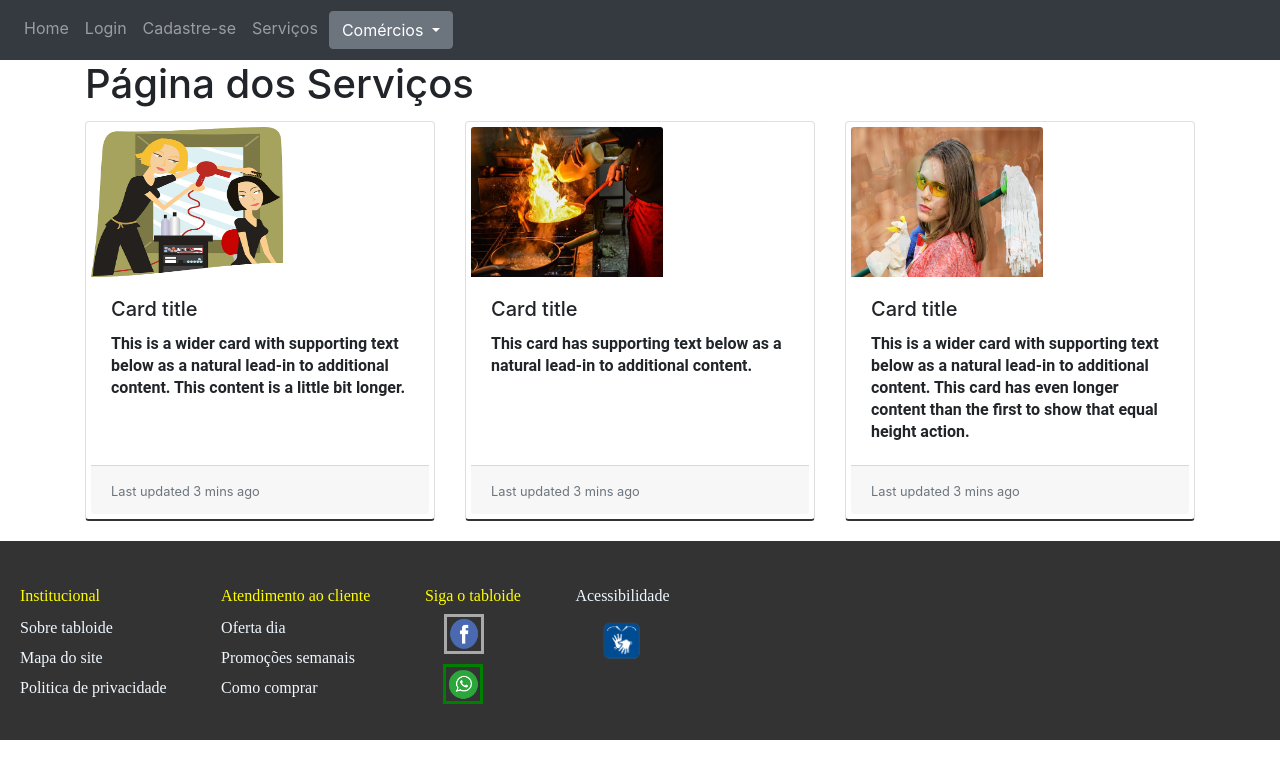
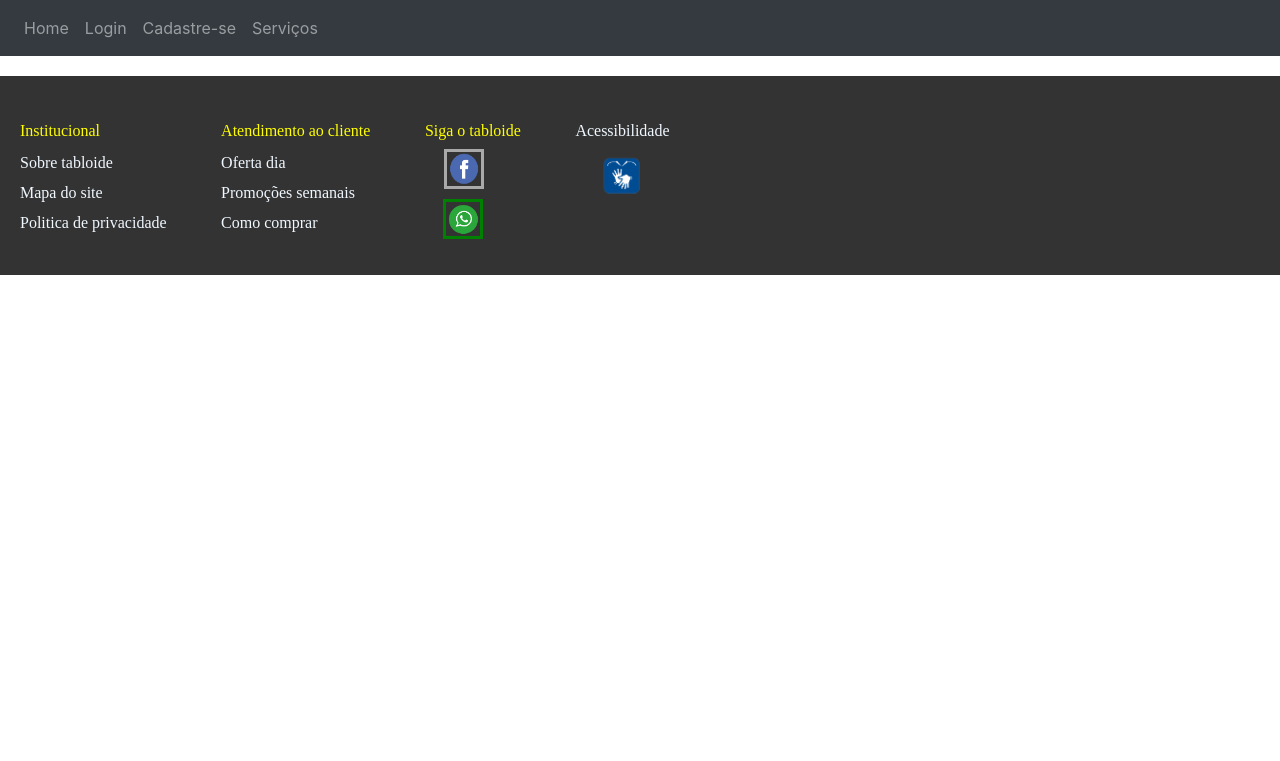
Before and after one commit to zilaraujo1/tabloid_pi3, a Flask app: page /servicos in a window 1280 px wide. Shown: the top 761 px of the page. After the commit the page ends 275 px from the top, so only its background shows below. Run offline with Flask 2, Linux system fonts and the light colour scheme; some libraries are stand-ins or nearby versions.

Commit message:
alterações no site

```diff
--- a/website/templates/base.html
+++ b/website/templates/base.html
@@ -51,17 +51,7 @@
             <a class="nav-item nav-link" id="signUp" href="/cadastro">Cadastre-se</a>
             <a class="nav-item nav-link" id="signUp" href="/servicos">Serviços</a>
 
-            <div class="dropdown">
-                <button class="btn btn-secondary dropdown-toggle drop" type="button" id="dropdownMenuButton" data-toggle="dropdown" aria-haspopup="true" aria-expanded="false">
-                Comércios
-                </button>
-                <div class="dropdown-menu" aria-labelledby="dropdownMenuButton">
-                  <a class="dropdown-item" href="/ateliedehlicias">Atelie Dehlicias</a>
-                  <a class="dropdown-item" href="/emporioct">Emporio CT</a>
-                  <a class="dropdown-item" href="/mercadoc">Mercado C</a>
-                </div>
-              </div>
-            {% endif %}
+           {% endif %}
         </div>
     </div>
 </nav>
--- a/website/templates/servicos.html
+++ b/website/templates/servicos.html
@@ -2,41 +2,9 @@
 
 {% block content %}
 
-<div class="container">
-    <h1>Página dos Serviços</h1>
-    <div class="card-deck">
-        <div class="card">
-          <img class="card-img-top" src="{{ url_for('static', filename='image/barber.png')}}" alt="Card image cap">
-          <div class="card-body">
-            <h5 class="card-title">Card title</h5>
-            <p class="card-text">This is a wider card with supporting text below as a natural lead-in to additional content. This content is a little bit longer.</p>
-          </div>
-          <div class="card-footer">
-            <small class="text-muted">Last updated 3 mins ago</small>
-          </div>
-        </div>
-        <div class="card">
-          <img class="card-img-top" src="{{ url_for('static', filename='image/service.jpg')}}" alt="Card image cap">
-          <div class="card-body">
-            <h5 class="card-title">Card title</h5>
-            <p class="card-text">This card has supporting text below as a natural lead-in to additional content.</p>
-          </div>
-          <div class="card-footer">
-            <small class="text-muted">Last updated 3 mins ago</small>
-          </div>
-        </div>
-        <div class="card">
-          <img class="card-img-top" src="{{ url_for('static', filename='image/limpeza.jpg')}}" alt="Card image cap">
-          <div class="card-body">
-            <h5 class="card-title">Card title</h5>
-            <p class="card-text">This is a wider card with supporting text below as a natural lead-in to additional content. This card has even longer content than the first to show that equal height action.</p>
-          </div>
-          <div class="card-footer">
-            <small class="text-muted">Last updated 3 mins ago</small>
-          </div>
-        </div>
-      </div>
-  </div>
+
+
+
 
 
 
```
Also changed, not shown: website/templates/esmalterialily.html (added, +72 -0 lines), website/static/image/Emporio CT.png (renamed from website/static/image/logo emp.png), website/templates/home.html (line endings or trailing spaces).
